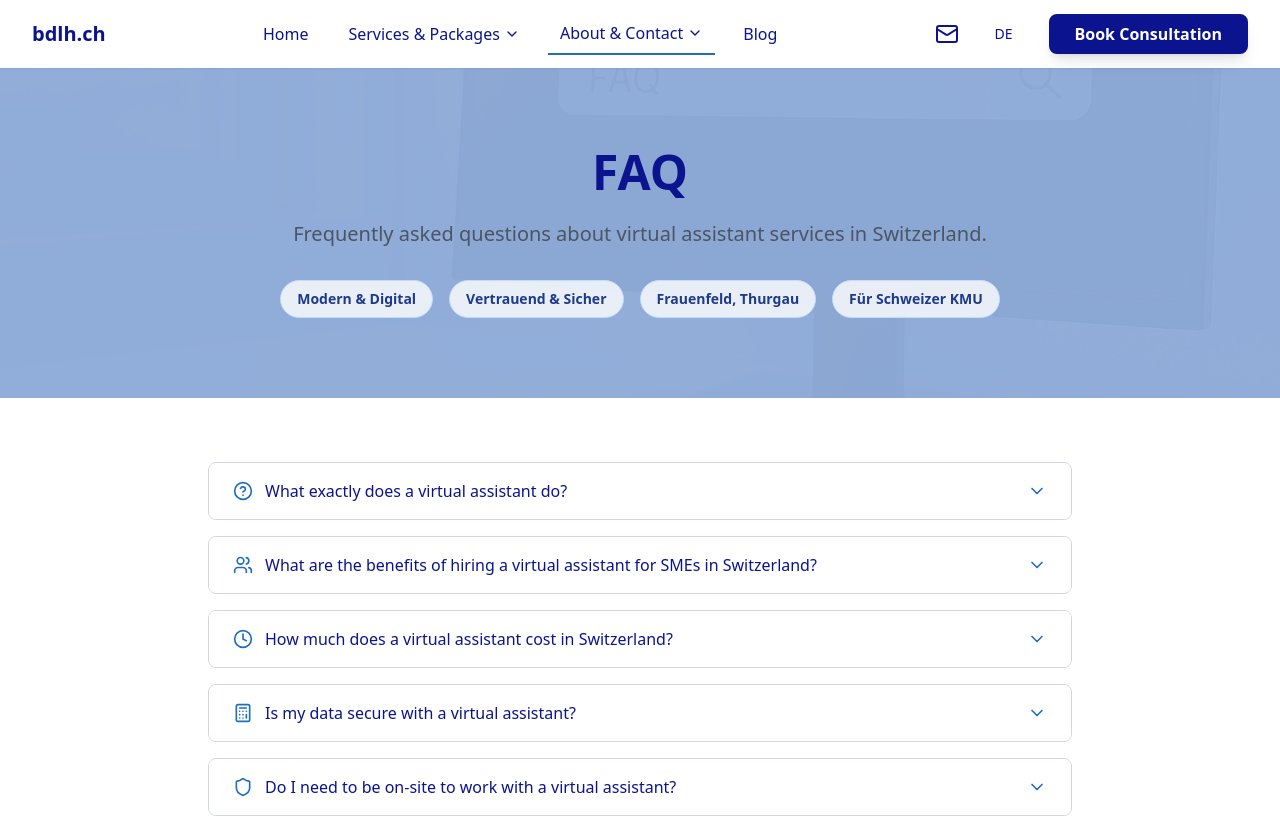
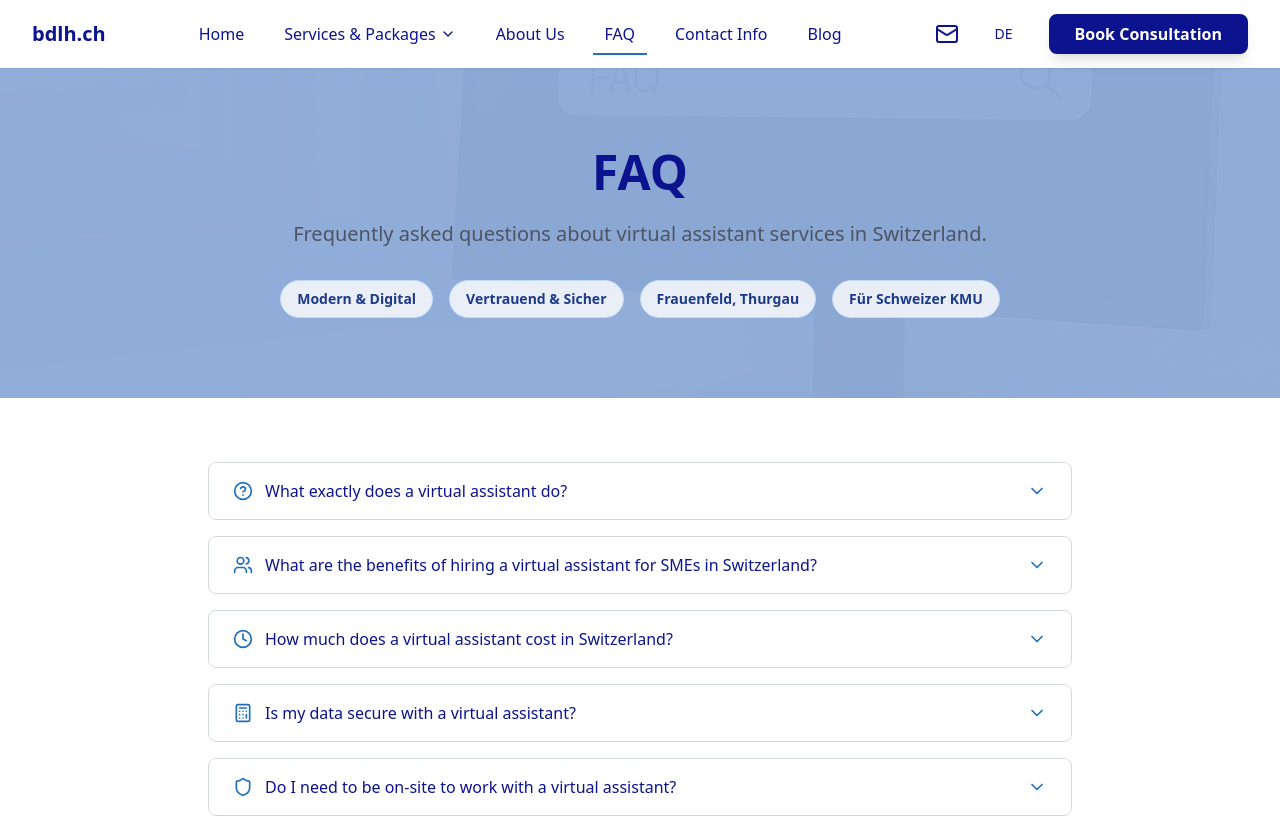
Before and after one commit to SensaiXo/haehni-virtuell-shop, a React (Vite) app: page /faq in a window 1280 px wide. Shown: the top 818 px of the page. Built offline with nearby package versions, Linux system fonts and the light colour scheme.

Commit message:
Update top-level menu structure
Restructure the top-level navigation menu to make "About", "FAQ", and "Contact" direct links. "Services & Pricing" will remain a grouped dropdown. The "Book Free Consultation" button will be kept separate and prominent on the right.

```diff
--- a/src/components/Navigation.tsx
+++ b/src/components/Navigation.tsx
@@ -33,15 +33,9 @@ const Navigation = () => {
         { name: t('nav.book_now'), path: '/buchung' },
       ]
     },
-    {
-      name: t('nav.about_contact'),
-      path: null,
-      dropdown: [
-        { name: t('nav.about_us'), path: '/ueber-uns' },
-        { name: t('nav.contact_info'), path: '/kontakt' },
-        { name: t('nav.faq'), path: '/faq' },
-      ]
-    },
+    { name: t('nav.about_us'), path: '/ueber-uns' },
+    { name: t('nav.faq'), path: '/faq' },
+    { name: t('nav.contact_info'), path: '/kontakt' },
     { name: t('nav.blog'), path: '/blog' },
   ];
 
```
